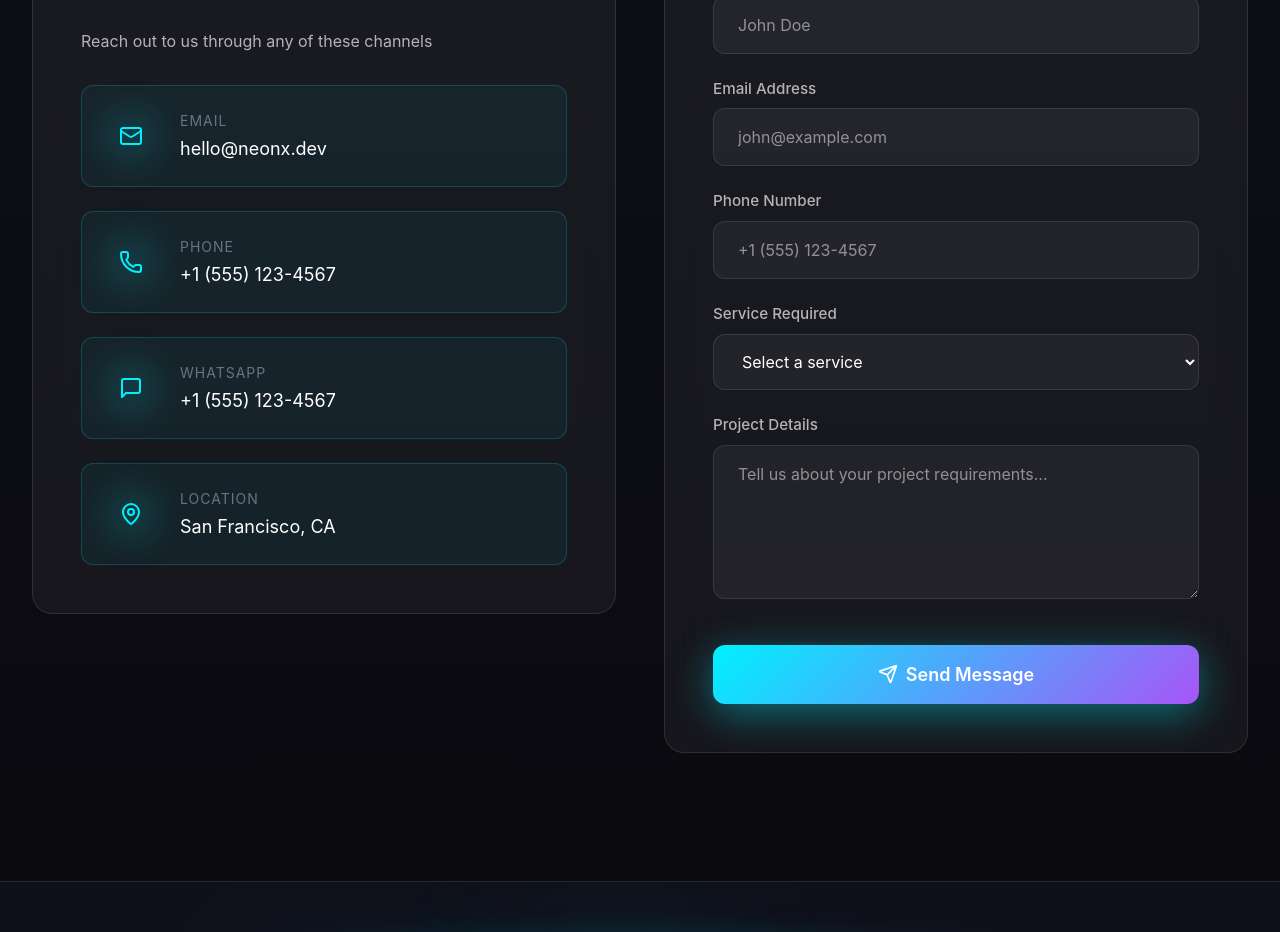
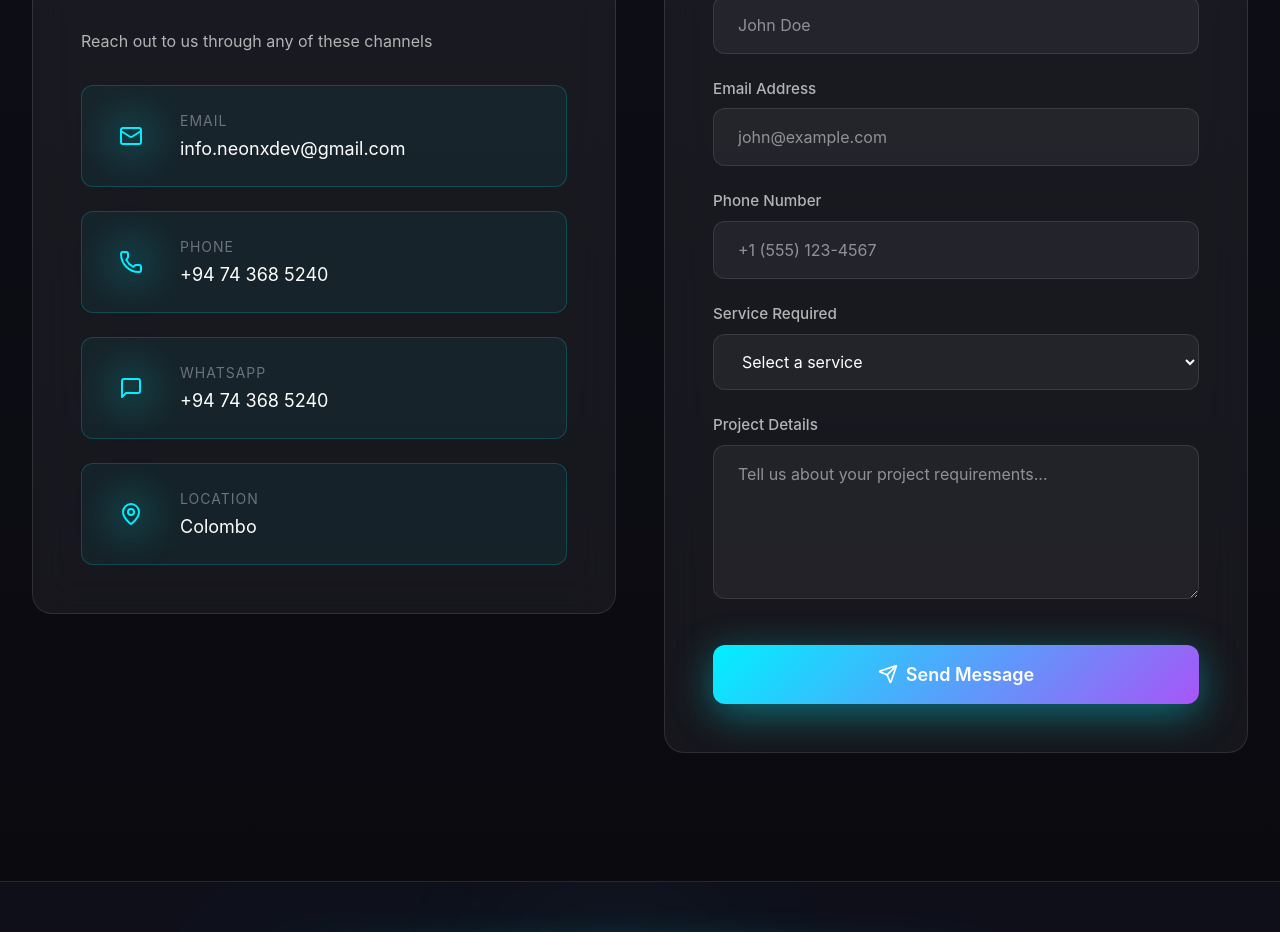
Before and after one commit to Nethsara-code/neonx-project, a React (Vite) app: page / in a window 1280 px wide. Shown: the part 8980-9912 px from the top of the page. Built offline with nearby package versions, Linux system fonts and the light colour scheme.

Commit message:
contact form update

```diff
--- a/src/app/components/Contact.tsx
+++ b/src/app/components/Contact.tsx
@@ -1,10 +1,12 @@
 import { motion, useInView } from 'motion/react';
 import { useRef, useState } from 'react';
 import { Mail, Phone, Send, MapPin, MessageSquare } from 'lucide-react';
+import emailjs from '@emailjs/browser';
 
 export function Contact() {
   const ref = useRef(null);
   const isInView = useInView(ref, { once: true, amount: 0.3 });
+
   const [formData, setFormData] = useState({
     name: '',
     email: '',
@@ -13,14 +15,6 @@ export function Contact() {
     message: ''
   });
 
-  const handleSubmit = (e: React.FormEvent) => {
-    e.preventDefault();
-    // Handle form submission
-    console.log('Form submitted:', formData);
-    alert('Thank you for your message! We will get back to you soon.');
-    setFormData({ name: '', email: '', phone: '', service: '', message: '' });
-  };
-
   const handleChange = (e: React.ChangeEvent<HTMLInputElement | HTMLTextAreaElement | HTMLSelectElement>) => {
     setFormData({
       ...formData,
@@ -28,16 +22,43 @@ export function Contact() {
     });
   };
 
+  const handleSubmit = (e: React.FormEvent) => {
+    e.preventDefault();
+
+    emailjs.send(
+      'YOUR_SERVICE_ID', // replace with your EmailJS Service ID
+      'YOUR_TEMPLATE_ID', // replace with your EmailJS Template ID
+      {
+        name: formData.name,
+        email: formData.email,
+        phone: formData.phone,
+        service: formData.service,
+        message: formData.message
+      },
+      'YOUR_PUBLIC_KEY' // replace with your EmailJS Public Key
+    ).then(
+      () => {
+        alert('Thank you for your message! We will get back to you soon.');
+        setFormData({ name: '', email: '', phone: '', service: '', message: '' });
+      },
+      (error) => {
+        console.error('Email send error:', error);
+        alert('Oops! Something went wrong. Please try again later.');
+      }
+    );
+  };
+
   const contactInfo = [
-    { icon: Mail, label: 'Email', value: 'hello@neonx.dev', href: 'mailto:hello@neonx.dev' },
-    { icon: Phone, label: 'Phone', value: '+1 (555) 123-4567', href: 'tel:+15551234567' },
-    { icon: MessageSquare, label: 'WhatsApp', value: '+1 (555) 123-4567', href: 'https://wa.me/15551234567' },
-    { icon: MapPin, label: 'Location', value: 'San Francisco, CA', href: '#' }
+    { icon: Mail, label: 'Email', value: 'info.neonxdev@gmail.com', href: 'mailto:info.neonxdev@gmail.com' },
+    { icon: Phone, label: 'Phone', value: '+94 74 368 5240', href: 'tel:+94 74 368 5240' },
+    { icon: MessageSquare, label: 'WhatsApp', value: '+94 74 368 5240', href: 'https://wa.me/+94743685240' },
+    { icon: MapPin, label: 'Location', value: 'Colombo', href: '#' }
   ];
 
   return (
     <section id="contact" className="section contact-section" ref={ref}>
       <div className="section-container">
+        {/* Section Header */}
         <motion.div
           className="section-header"
           initial={{ opacity: 0, y: 50 }}
@@ -52,6 +73,7 @@ export function Contact() {
         </motion.div>
 
         <div className="contact-content">
+          {/* Contact Info */}
           <motion.div
             className="contact-info-section"
             initial={{ opacity: 0, x: -50 }}
@@ -87,6 +109,7 @@ export function Contact() {
             </div>
           </motion.div>
 
+          {/* Contact Form */}
           <motion.div
             className="contact-form-section"
             initial={{ opacity: 0, x: 50 }}
```
Also changed, not shown: package.json (+4 -3 lines), 1 other file (tests, documents, lock files or other folders).
